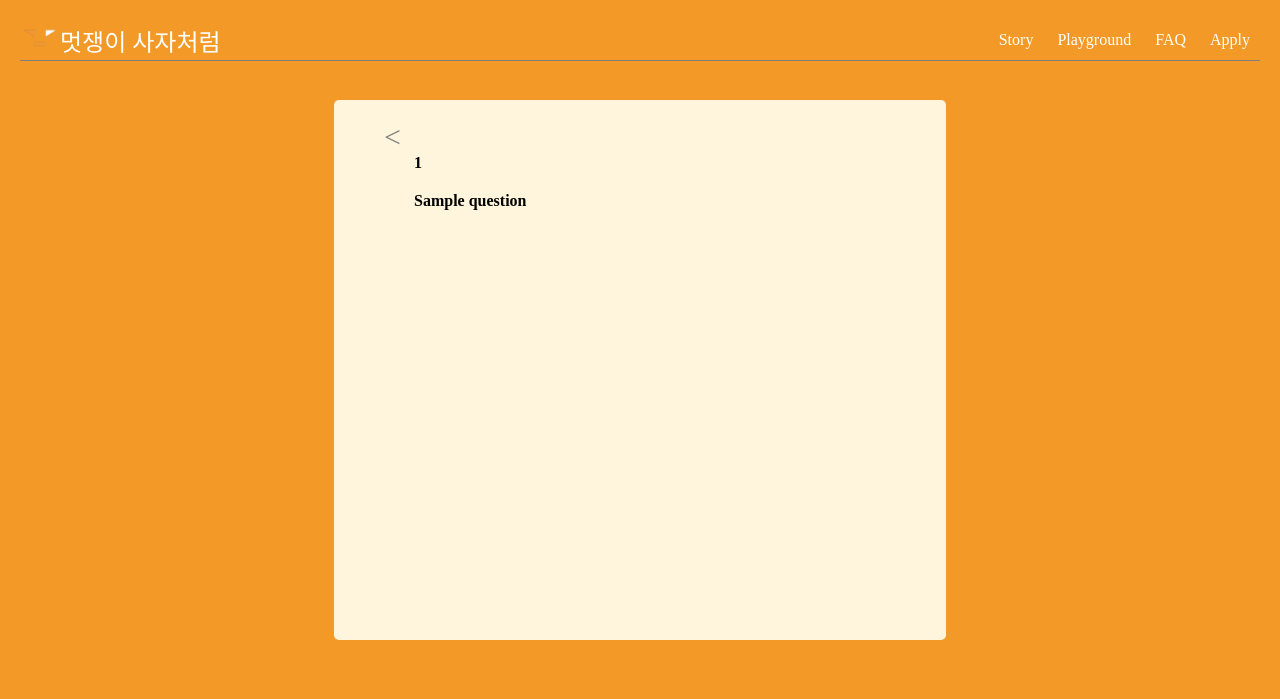
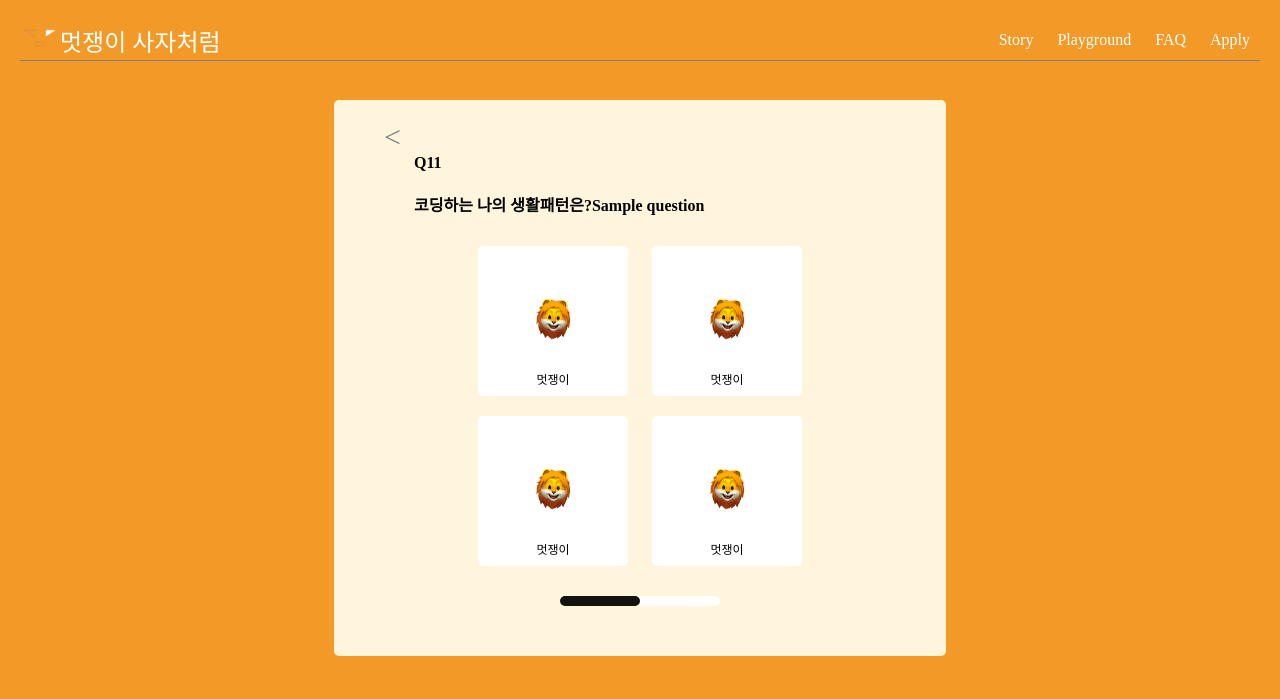
Before and after one commit to myeongjunkim/Pretty-Lion, a Django app: template PrettyLion/playground/templates/plg_qna.html in a window 1280 px wide. Shown: the top 699 px of the page. Run offline with Django 4.2, Linux system fonts and the light colour scheme; the template is opened without the code that fills it: most values are stand-ins (such as "Sample title", 1, 10 or a date in 2020).

Commit message:
feat: playground_qna page

```diff
--- a/PrettyLion/playground/static/css/playground.css
+++ b/PrettyLion/playground/static/css/playground.css
@@ -13,18 +13,15 @@ section{
     display:flex;
     justify-content: center;
     width:100vw;
-    height:700px;
-
 }
 
 .survey-wrap{
     width:40%;
-    height:500px;
     display:flex;
     justify-content: flex-start;
     align-items: center;
     flex-direction: column;
-    padding: 20px 50px 20px 50px;
+    padding: 20px 50px 50px 50px;
     margin: 100px 100px 0px 100px;
     background-color:#FFF5DD;
     border-radius: 5px;
@@ -45,7 +42,7 @@ section{
     margin-bottom:5px;
 }
 
-.survey-wrap img{
+.survey-wrap > img{
     margin:10px;
     width:180px;
 }
@@ -139,7 +136,62 @@ section{
 
 /* qna */
 
+
+
 .survey-wrap__form-cards{
+    width:80%;
+    text-align: center;
+    margin-bottom: 20px;
+}
+
+.form__card{
     display:inline-block;
+    width:150px;
+    height:150px;
+    position:relative;
+    background-color: white;
+    border-radius: 5px;
+    margin:10px;
+    text-align:center;
+    font-size:12px;
+}
 
+/* .form__card:after {
+    content: "";
+    display: block;
+    padding-bottom: 100%;
+  }
+
+.inner {
+    position: absolute;
+    width: 100%;
+    height: 100%;
+} */
+
+.form__card > img{
+    width:50px;
+    height:50px;
+    margin-top:50px;
+    margin-bottom: 20px;
 }
+
+
+.survey-wrap__progress {
+    border: 0;
+    height: 10px;
+    border-radius: 20px;
+  }
+
+  .survey-wrap__progress::-webkit-progress-bar {
+    border: 0;
+    height: 10px;
+    border-radius: 20px;
+    background-color:white;
+  }
+
+  ::-webkit-progress-value {
+    border: 0;
+    height: 10px;
+    border-radius: 20px;
+    background-color: #121211;
+  }
--- a/PrettyLion/playground/templates/plg_info.html
+++ b/PrettyLion/playground/templates/plg_info.html
@@ -11,7 +11,8 @@
     <div class="survey-wrap">
         <div class="survey-wrap__back" onClick="javascript:history.go(-1);"><</div>
         <h4>기본정보를 입력해 주세요!</h4>
-        <form class="survey-wrap__form" action="">
+        <form class="survey-wrap__form" method="POST" action="">
+            {% csrf_token %}
             <div class="survey-wrap__input-wrap">
                 <label>
                     <h5>이름</h5>
--- a/PrettyLion/playground/templates/plg_qna.html
+++ b/PrettyLion/playground/templates/plg_qna.html
@@ -10,18 +10,30 @@
 <section>
     <div class="survey-wrap">
         <div class="survey-wrap__back" onClick="javascript:history.go(-1);"><</div>
-        <h4>{{Question.num}}</h4>
-        <h4>{{Question.title}}</h4>
+        <h4>Q1{{Question.num}}</h4>
+        <h4>코딩하는 나의 생활패턴은?{{Question.title}}</h4>
         <form class="survey-wrap__form" action="">
             <div class="survey-wrap__form-cards">
-                <div class="form-cards__card">
-
+                <div class="form__card">
+                    <img src="{% static 'img/lion_img.png' %}" alt="">
+                    <div>멋쟁이</div>
                 </div>
-                <div class="form-cards__card">
-
+                <div class="form__card">
+                    <img src="{% static 'img/lion_img.png' %}" alt="">
+                    <div>멋쟁이</div>
+                </div>
+                <div class="form__card">
+                    <img src="{% static 'img/lion_img.png' %}" alt="">
+                    <div>멋쟁이</div>
+                </div>
+                <div class="form__card">
+                    <img src="{% static 'img/lion_img.png' %}" alt="">
+                    <div>멋쟁이</div>
                 </div>
             </div>
+
         </form>
+        <progress class="survey-wrap__progress" value="50" max="100"/>
     </div>
 
 </section>
--- a/PrettyLion/playground/urls.py
+++ b/PrettyLion/playground/urls.py
@@ -5,6 +5,6 @@ from .views import *
 urlpatterns = [
     path('', view_plg_intro, name="plg-intro"),
     path('info/', view_plg_info, name="plg-info"),
-
+    path('qna/', view_plg_qna, name="plg-qna"),
 
 ]
```
Also changed, not shown: PrettyLion/playground/views.py (+7 -1 lines).
